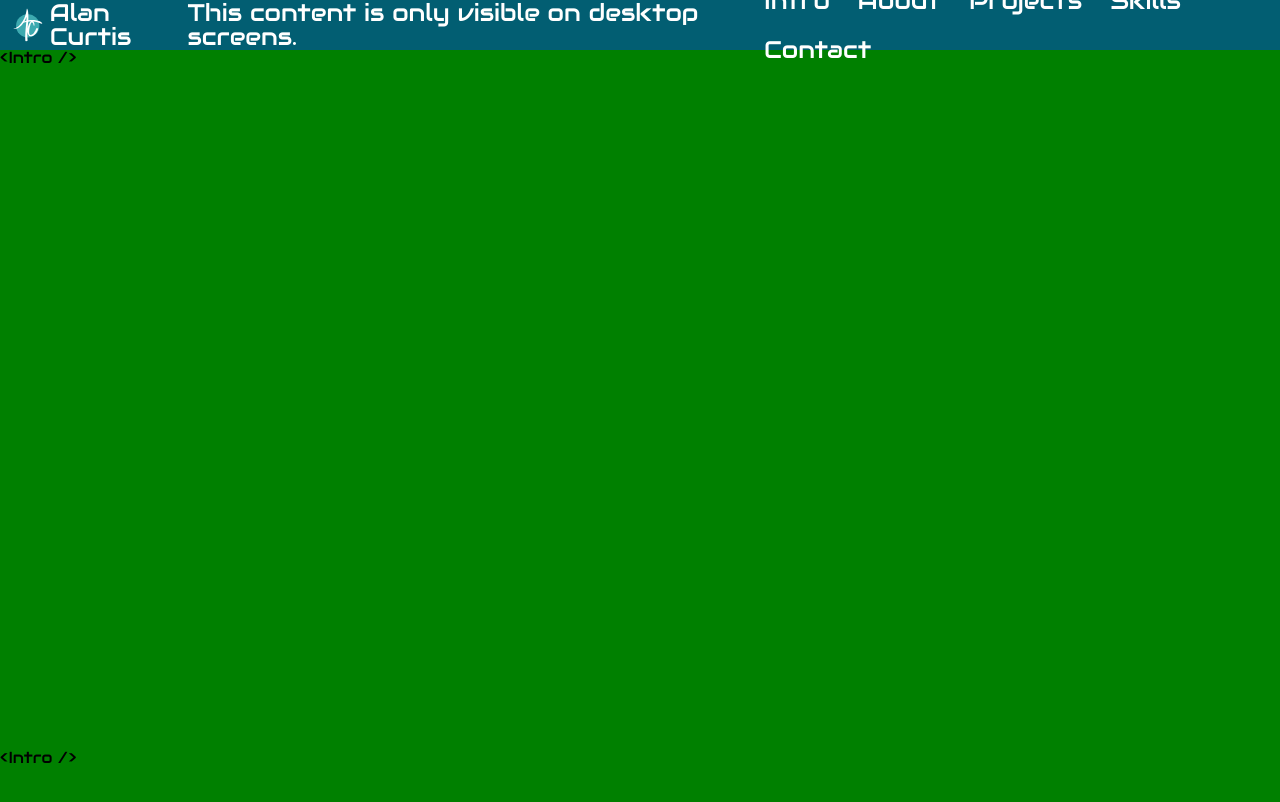
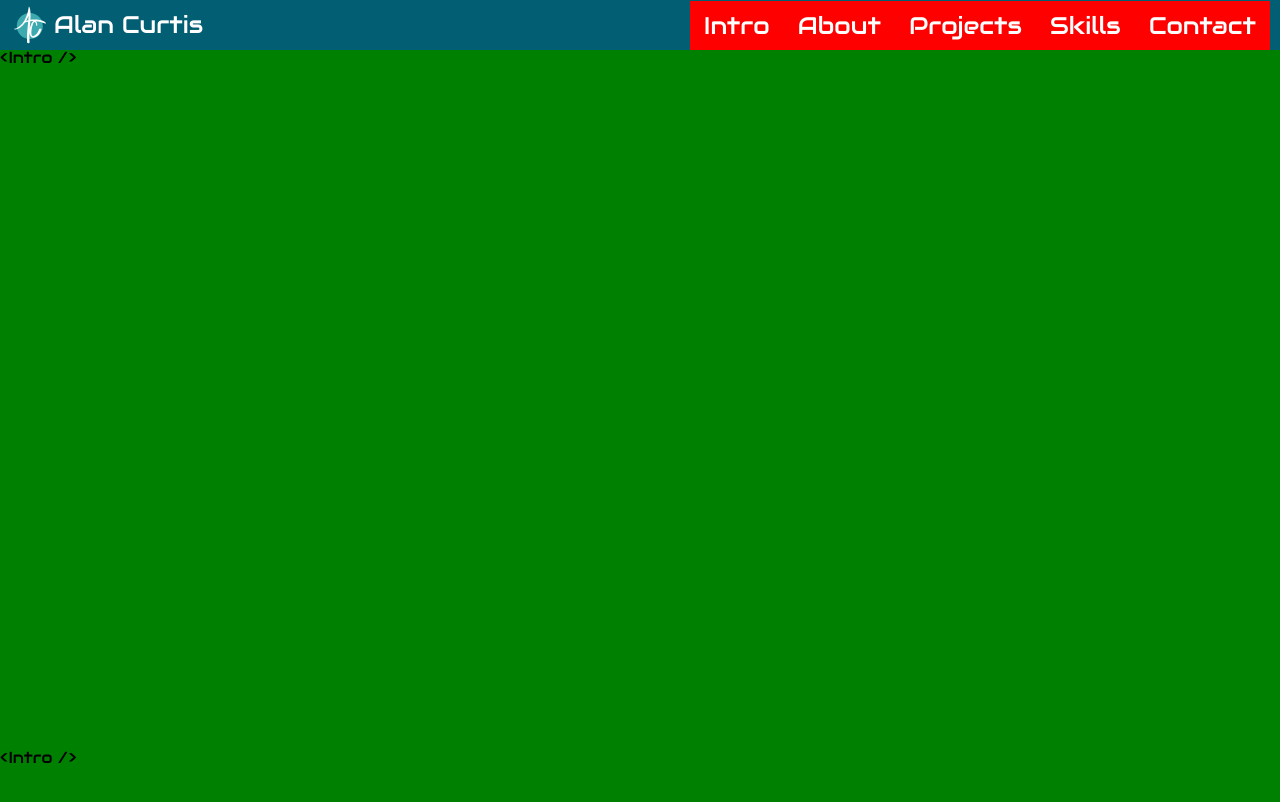
Before and after one commit to draxart7-ai/portfolio-02, a React (Vite) app: page / in a window 1280 px wide. Shown: the top 802 px of the page. Built offline with nearby package versions, Linux system fonts and the light colour scheme; no server answers; a web font is replaced by a local one; what aws-amplify would draw is missing.

Commit message:
added media breakpoints to app context

```diff
--- a/src/components/app-header/app-header.tsx
+++ b/src/components/app-header/app-header.tsx
@@ -1,16 +1,17 @@
 import { useAppContext } from "../../state/app/app-context";
 import "./app-header.css";
 import { LogoSvg } from "../../assets/svgs/logo-svg";
-import { HeaderLink } from "../header-link/header-link";
-import { useMediaQuery } from "../../hooks/useMediaQuery/useMediaQuery";
+import { HeaderLinkGroupDesktop } from "../header-link-group-desktop/header-link-group-desktop";
+import { HeaderLinkGroupMobile } from "../header-link-group-mobile/header-link-group-mobile";
 
 export const AppHeader = () => {
-  const { theme, toggleTheme } = useAppContext();
+  const {
+    theme,
+    toggleTheme,
+    screen: { isMobile, isTablet, isDesktop },
+  } = useAppContext();
+
   console.log({ theme, toggleTheme });
-
-  const isMobile = useMediaQuery("(max-width: 768px)");
-  const isDesktop = useMediaQuery("(min-width: 769px)");
-
   return (
     <div className="AppHeader">
       <div className="LeftActions">
@@ -18,15 +19,10 @@ export const AppHeader = () => {
         <div className="Name">
           <p>Alan Curtis</p>
         </div>
-        {isMobile && <p>This content is only visible on mobile screens.</p>}
-        {isDesktop && <p>This content is only visible on desktop screens.</p>}
       </div>
       <div className="Links">
-        <HeaderLink title="Intro" />
-        <HeaderLink title="About" />
-        <HeaderLink title="Projects" />
-        <HeaderLink title="Skills" />
-        <HeaderLink title="Contact" />
+        {isDesktop && <HeaderLinkGroupDesktop />}
+        {(isMobile || isTablet) && <HeaderLinkGroupMobile />}
       </div>
     </div>
   );
--- /dev/null
+++ b/src/components/header-link-group-desktop/header-link-group-desktop.css
@@ -0,0 +1,5 @@
+.HeaderLinkGroupDesktop {
+  font-size: 24px;
+  font-family: var(--font-1);
+  background-color: red;
+}
--- /dev/null
+++ b/src/components/header-link-group-desktop/header-link-group-desktop.tsx
@@ -0,0 +1,14 @@
+import "./header-link-group-desktop.css";
+import { HeaderLink } from "../header-link/header-link";
+
+export const HeaderLinkGroupDesktop = () => {
+  return (
+    <div className={`HeaderLinkGroupDesktop`}>
+      <HeaderLink title="Intro" />
+      <HeaderLink title="About" />
+      <HeaderLink title="Projects" />
+      <HeaderLink title="Skills" />
+      <HeaderLink title="Contact" />
+    </div>
+  );
+};
--- /dev/null
+++ b/src/components/header-link-group-mobile/header-link-group-mobile.css
@@ -0,0 +1,5 @@
+.HeaderLinkGroupMobile {
+  font-size: 24px;
+  font-family: var(--font-1);
+  background-color: blue;
+}
--- /dev/null
+++ b/src/components/header-link-group-mobile/header-link-group-mobile.tsx
@@ -0,0 +1,5 @@
+import "./header-link-group-mobile.css";
+
+export const HeaderLinkGroupMobile = () => {
+  return <div className={`HeaderLinkGroupMobile`}>hamburber menu</div>;
+};
--- a/src/state/app/app-context.ts
+++ b/src/state/app/app-context.ts
@@ -5,6 +5,11 @@ import { createContext, useContext } from "react";
 export const AppContext = createContext({
   theme: "light",
   toggleTheme: () => {},
+  screen: {
+    isMobile: false,
+    isTablet: false,
+    isDesktop: false,
+  },
 });
 
 // Create a custom hook for easier consumption (optional but recommended)
--- a/src/state/app/app-provider.tsx
+++ b/src/state/app/app-provider.tsx
@@ -1,6 +1,7 @@
 // AppProvider.js
 import React, { useState } from "react";
 import { AppContext } from "./app-context";
+import { useMediaQuery } from "../../hooks/useMediaQuery/useMediaQuery";
 
 interface AppProviderProps {
   children: React.ReactNode;
@@ -8,6 +9,9 @@ interface AppProviderProps {
 
 export const AppProvider = ({ children }: AppProviderProps) => {
   const [theme, setTheme] = useState("light");
+  const isMobile = useMediaQuery("(max-width: 640px)");
+  const isTablet = useMediaQuery("(min-width: 641px) and (max-width: 1024px)");
+  const isDesktop = !isMobile && !isTablet;
 
   const toggleTheme = () => {
     setTheme((prevTheme) => (prevTheme === "light" ? "dark" : "light"));
@@ -17,6 +21,11 @@ export const AppProvider = ({ children }: AppProviderProps) => {
   const contextValue = {
     theme,
     toggleTheme,
+    screen: {
+      isMobile,
+      isTablet,
+      isDesktop,
+    },
   };
 
   return (
```
